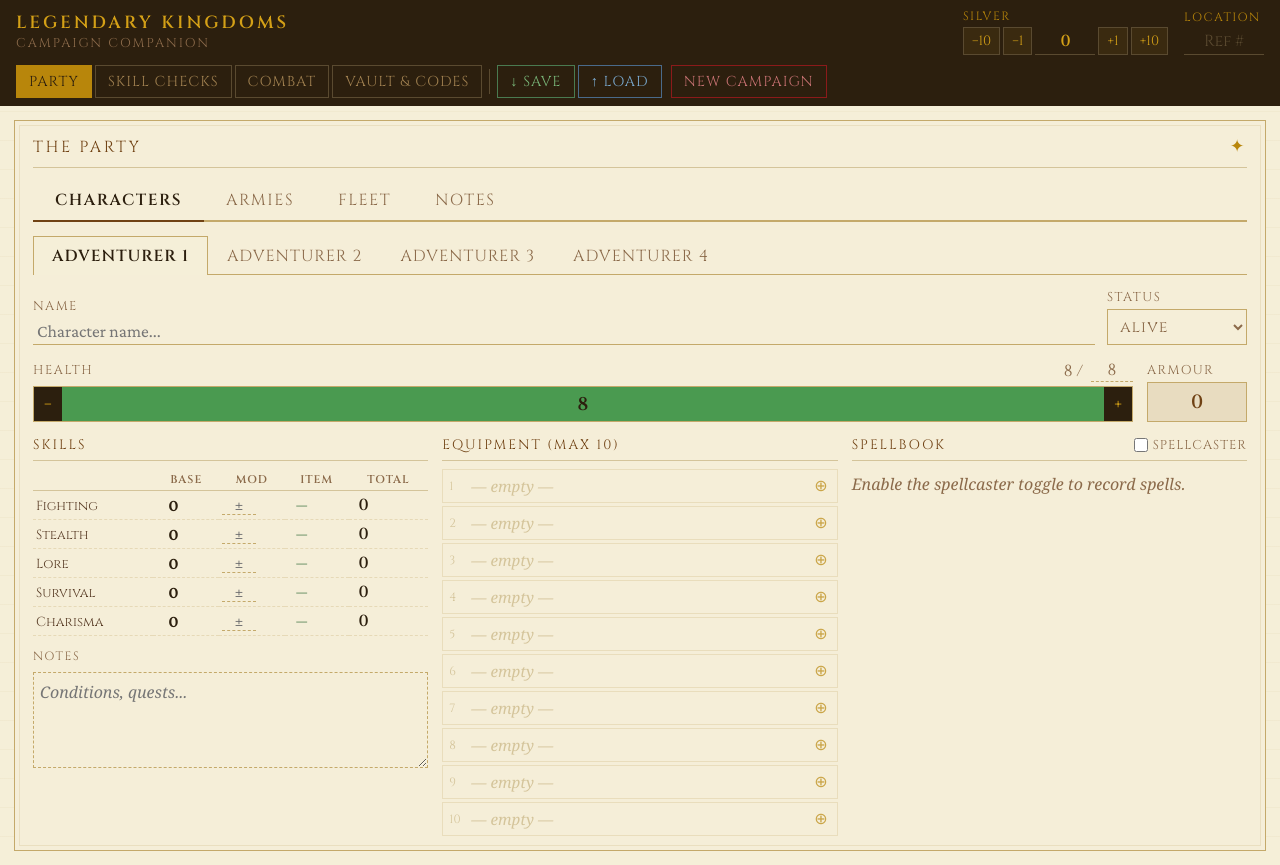
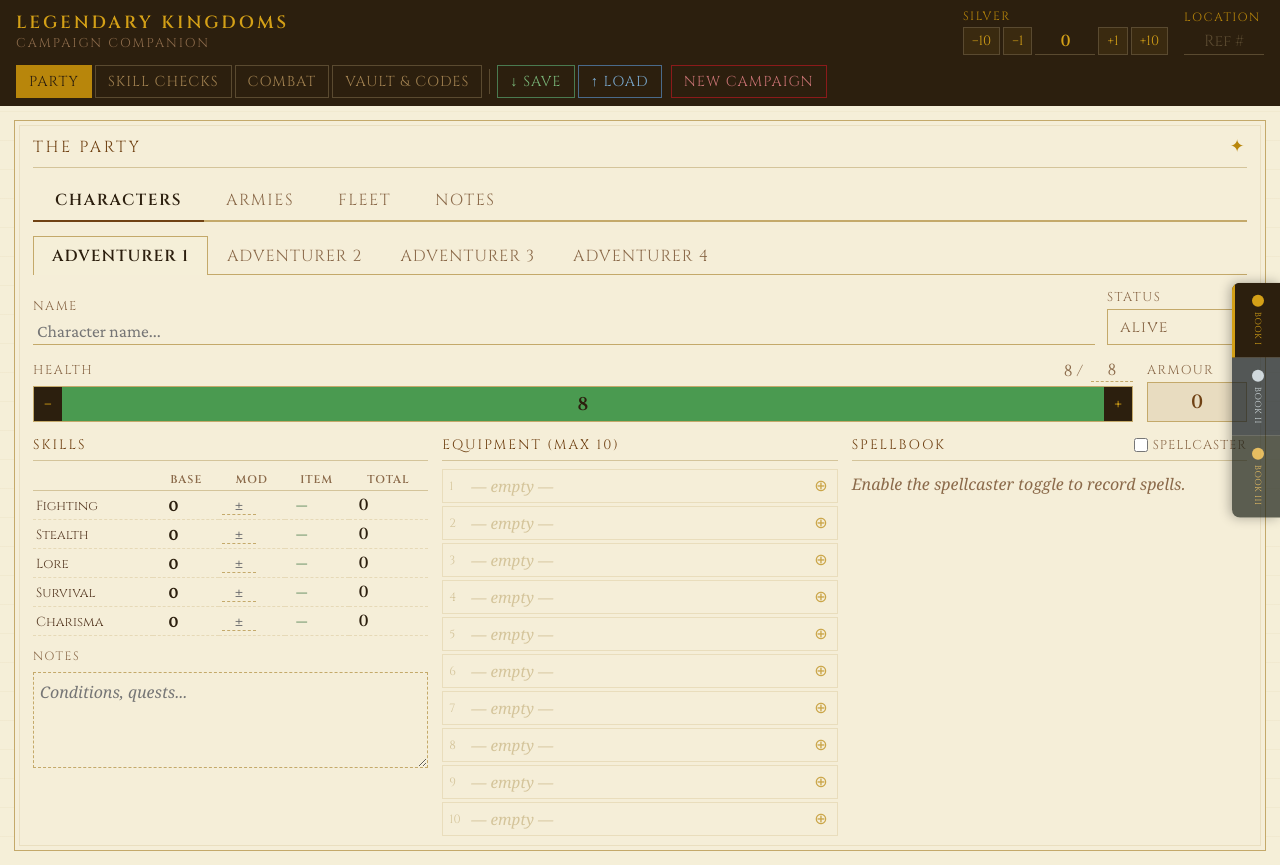
Before and after one commit to omegalife2002/legendary-kingdoms-companion, a React (Vite) app: page / in a window 1280 px wide. Built offline with nearby package versions, Linux system fonts and the light colour scheme; a web font is replaced by a local one.

Commit message:
Add book themes switcher

```diff
--- a/src/App.jsx
+++ b/src/App.jsx
@@ -1,4 +1,4 @@
-import { useState, useRef } from 'react'
+import { useState, useRef, useEffect } from 'react'
 import { makeChar } from './data/defaults'
 import { usePersist } from './hooks/usePersist'
 import CharacterSheet from './components/CharacterSheet'
@@ -7,6 +7,7 @@ import Combat from './components/Combat'
 import VaultAndCodes from './components/VaultAndCodes'
 import Panel from './components/Panel'
 import CampaignPanel from './components/CampaignPanel'
+import ThemeSwitcher from './components/ThemeSwitcher'
 import styles from './App.module.css'
 
 // Static base databases — imported from JSON files
@@ -17,6 +18,12 @@ import BASE_SPELLS    from './data/db_spells.json'
 const PAGES = ['party', 'checks', 'combat', 'vault']
 const PAGE_LABELS = { party: 'Party', checks: 'Skill Checks', combat: 'Combat', vault: 'Vault & Codes' }
 
+const THEME_MAP = {
+  valley:  undefined,       // no data-theme attr = default CSS vars
+  crown:   'crown',
+  pirates: 'pirates',
+}
+
 function blankParty() {
   return Array.from({ length: 4 }, () => makeChar())
 }
@@ -24,6 +31,20 @@ function blankParty() {
 export default function App() {
   const [page, setPage] = useState('party')
   const [activeChar, setActiveChar] = useState(0)
+
+  // Theme — persisted
+  const [theme, setTheme] = useState(() => localStorage.getItem('lkc-theme') || 'valley')
+
+  // Apply theme to document root
+  useEffect(() => {
+    const attr = THEME_MAP[theme]
+    if (attr) {
+      document.documentElement.setAttribute('data-theme', attr)
+    } else {
+      document.documentElement.removeAttribute('data-theme')
+    }
+    localStorage.setItem('lkc-theme', theme)
+  }, [theme])
 
   // Campaign state — persisted
   const [chars, setChars]             = usePersist('lkc-chars', blankParty())
@@ -114,7 +135,6 @@ export default function App() {
       }
     }
     reader.readAsText(file)
-    // Reset input so the same file can be re-loaded if needed
     e.target.value = ''
   }
 
@@ -135,6 +155,9 @@ export default function App() {
 
   return (
     <div className={styles.app}>
+      {/* ── Theme Switcher ── */}
+      <ThemeSwitcher theme={theme} onThemeChange={setTheme} />
+
       {/* ── Header ── */}
       <header className={styles.header}>
         <div className={styles.headerLeft}>
--- /dev/null
+++ b/src/components/ThemeSwitcher.jsx
@@ -0,0 +1,47 @@
+import styles from './ThemeSwitcher.module.css'
+
+const THEMES = [
+  {
+    key: 'valley',
+    label: 'Valley of Bones',
+    short: 'Book I',
+    accent: '#d4a017',
+    bg: '#2c1f0e',
+  },
+  {
+    key: 'crown',
+    label: 'Crown and Tower',
+    short: 'Book II',
+    accent: '#c0d0e0',
+    bg: '#0f1820',
+  },
+  {
+    key: 'pirates',
+    label: 'Pirates of the Splintered Isles',
+    short: 'Book III',
+    accent: '#e0a830',
+    bg: '#1a2018',
+  },
+]
+
+export default function ThemeSwitcher({ theme, onThemeChange }) {
+  return (
+    <div className={styles.switcher}>
+      {THEMES.map(t => (
+        <button
+          key={t.key}
+          className={`${styles.btn} ${theme === t.key ? styles.active : ''}`}
+          onClick={() => onThemeChange(t.key)}
+          title={t.label}
+          style={{
+            '--t-accent': t.accent,
+            '--t-bg': t.bg,
+          }}
+        >
+          <span className={styles.dot} />
+          <span className={styles.label}>{t.short}</span>
+        </button>
+      ))}
+    </div>
+  )
+}
--- /dev/null
+++ b/src/components/ThemeSwitcher.module.css
@@ -0,0 +1,60 @@
+.switcher {
+  position: fixed;
+  right: 0;
+  top: 50%;
+  transform: translateY(-50%);
+  z-index: 200;
+  display: flex;
+  flex-direction: column;
+  gap: 0;
+  border-radius: 8px 0 0 8px;
+  overflow: hidden;
+  box-shadow: -2px 0 12px rgba(0,0,0,0.3);
+}
+
+.btn {
+  display: flex;
+  flex-direction: column;
+  align-items: center;
+  justify-content: center;
+  gap: 5px;
+  padding: 12px 8px;
+  width: 48px;
+  cursor: pointer;
+  border: none;
+  background: var(--t-bg);
+  border-left: 3px solid transparent;
+  transition: all 0.18s;
+  opacity: 0.7;
+}
+
+.btn:hover {
+  opacity: 1;
+  width: 54px;
+}
+
+.active {
+  opacity: 1;
+  border-left-color: var(--t-accent);
+}
+
+.dot {
+  display: block;
+  width: 12px;
+  height: 12px;
+  border-radius: 50%;
+  background: var(--t-accent);
+  flex-shrink: 0;
+}
+
+.label {
+  font-family: 'Cinzel', Georgia, serif;
+  font-size: 0.55rem;
+  letter-spacing: 0.5px;
+  text-transform: uppercase;
+  color: var(--t-accent);
+  writing-mode: vertical-rl;
+  text-orientation: mixed;
+  white-space: nowrap;
+  line-height: 1;
+}
--- a/src/index.css
+++ b/src/index.css
@@ -1,10 +1,10 @@
 /* ── Reset ── */
 *, *::before, *::after { box-sizing: border-box; margin: 0; padding: 0; }
 
-/* ── Google Fonts fallback in case index.html link is cached ── */
+/* ── Google Fonts ── */
 @import url('https://fonts.googleapis.com/css2?family=Cinzel:wght@400;600&family=IM+Fell+English:ital@0;1&family=Crimson+Pro:wght@300;400;600&display=swap');
 
-/* ── Theme tokens ── */
+/* ── Theme: Valley of Bones (default — warm parchment/desert) ── */
 :root {
   --parchment:       #f5efd8;
   --parchment-dark:  #e8dcc0;
@@ -22,6 +22,59 @@
   --font-display: 'Cinzel', Georgia, serif;
   --font-body:    'Crimson Pro', Georgia, serif;
   --font-italic:  'IM Fell English', Georgia, serif;
+
+  --header-btn-bg:     #3a2a10;
+  --header-btn-border: #5a4a30;
+  --header-sub-color:  #8b6a4a;
+  --nav-btn-color:     #a08050;
+  --nav-btn-border:    #5a4a30;
+  --bg-line-color:     rgba(180,150,80,0.06);
+}
+
+/* ── Theme: Crown and Tower (regal stone — deep blue/silver/grey) ── */
+[data-theme="crown"] {
+  --parchment:       #e8ecf0;
+  --parchment-dark:  #d4dae2;
+  --parchment-deep:  #b8c2cc;
+  --ink:             #0f1820;
+  --ink-light:       #2a3a4a;
+  --ink-faded:       #5a6a7a;
+  --crimson:         #6a1a2a;
+  --gold:            #8a9ab0;
+  --gold-light:      #c0d0e0;
+  --sepia:           #2a4a6a;
+  --border:          #7a9ab8;
+  --spell-green:     #1a4a3a;
+
+  --header-btn-bg:     #1a2a3a;
+  --header-btn-border: #3a5a7a;
+  --header-sub-color:  #5a7a9a;
+  --nav-btn-color:     #8aaac8;
+  --nav-btn-border:    #3a5a7a;
+  --bg-line-color:     rgba(80,120,180,0.05);
+}
+
+/* ── Theme: Pirates of the Splintered Isles (nautical — teal/coral/sand) ── */
+[data-theme="pirates"] {
+  --parchment:       #f0efe6;
+  --parchment-dark:  #e0dece;
+  --parchment-deep:  #c8c4a8;
+  --ink:             #1a2018;
+  --ink-light:       #3a4830;
+  --ink-faded:       #6a7858;
+  --crimson:         #a03020;
+  --gold:            #c08820;
+  --gold-light:      #e0a830;
+  --sepia:           #3a6858;
+  --border:          #70a890;
+  --spell-green:     #1a5a40;
+
+  --header-btn-bg:     #1a3028;
+  --header-btn-border: #3a6050;
+  --header-sub-color:  #5a8870;
+  --nav-btn-color:     #80b8a0;
+  --nav-btn-border:    #3a6050;
+  --bg-line-color:     rgba(60,140,110,0.06);
 }
 
 /* ── Base ── */
```
Also changed, not shown: 2 other files (tests, documents, lock files or other folders).
